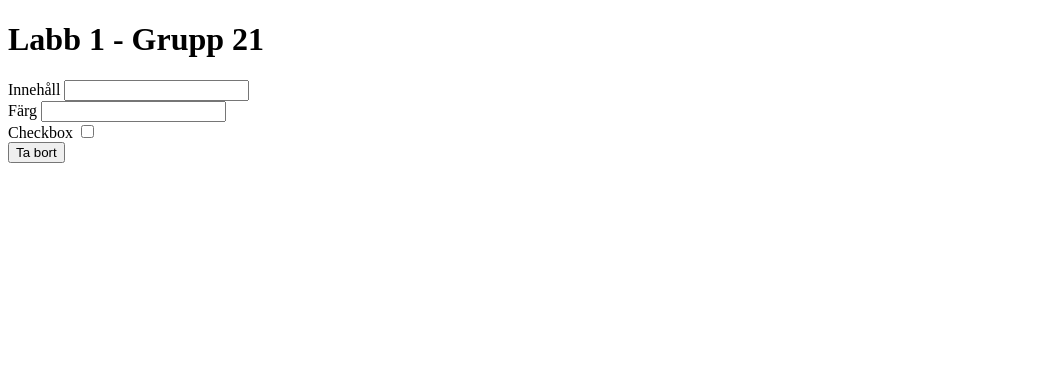
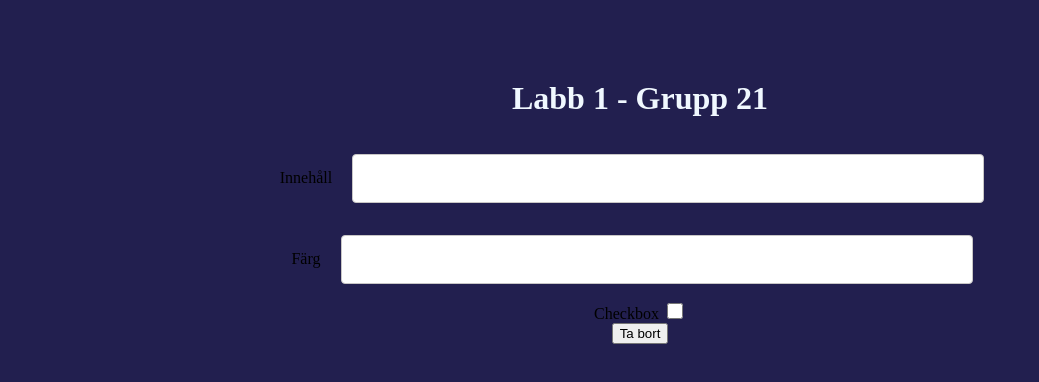
Before and after one commit to h22krsni/gik339-21-labb1, a plain HTML site: page index.html in a window 1280 px wide. Shown: the whole page, without its empty margins (0-1039 px from the left). Drawn offline with Linux system fonts and the light colour scheme.

Commit message:
ny uppdatering
nytt försök på gamla

```diff
--- a/index.html
+++ b/index.html
@@ -11,52 +11,26 @@
   <body>
     <div class="wrapper">
       <h1>Labb 1 - Grupp 21</h1>
-      <div class= "flex">
-      <form id="settings" class="settings">
-        <div class="input-group">
-          <label class="input-label" for="content">Innehåll</label>
-          <input class="input-field" type="text" id="content" name="content"/>
+            <div class= "flex">
+              <div class="input-group">
+                <label  for="content">Innehåll</label>
+                <input  type="text" id="content" name="content" class="textfield"/>
+    </div>
+
+         <div class="input-group">
+          <label  for="color">Färg</label>
+          <input  type="text" id="color" name="color" class="textfield" />
         </div>
-        <div Class="input-group">
-          <label class="input-lable" for="color">Färg</label>
-          <input class="input-field" type="text" id="color" name="color" />
+
+        <div class="input-group checkbox">
+          <label for="divStyle">Checkbox</label>
+          <input type="checkbox" namn="divStyle" id="divStyle" class="checkbox"/>
         </div>
-        <div class="checkbox">
-          <label for="divStyle">Checkbox</label>
-          <input type="checkbox" namn="divStyle" id="divStyle" class="textfält"/>
-        </div>
-        <button Id="remove">Ta bort</button>
+        <button Id="remove" class="button">Ta bort</button>
+        <div id="output"></div>
       </form>
-
-    </div>
-    <div id="dynamicDisplay"></div>
 
     <script src="script.js"></script>
 
   </body>
 </html>
-
-
-
-
-       <!--
-      <div>
-        <div id ="box" class="box">
-          <div class="Färg">
-            <label for ="color">Färg</label>
-            <input type="text" name="color" id="color"class="textfield"/>
-          </div>
-
-          <div class="Innehåll">
-            <label for="content">Innehåll</label>
-            <input type="text" namn="content" id="content" class="textfield"/>
-          </div>
-
-
-
-          <button id="button">Ta bort</button>
-          <div id="divruta"></div>
-
-        </div>
-
-      </div>-->
--- a/script.js
+++ b/script.js
@@ -1,14 +1,45 @@
 // Uppgift 4-6
 //variabel
-const checkbox = document.getElementById("divStyle");
-const inputField = document.querySelectorAll('.input-field');
-const button = document.getElementsByTagName('button');
-const dynamicDisplay = document.getElementById("divruta");
+const checkbox = document.querySelector("divStyle");
+const textfield = document.getElementsByClassName('textfield');
+const button = document.getElementsById('button');
+const output = document.getElementById("output");
 
+function handleInput(e) {
+    const inputName = e.target.name;
+    console.log(e.target);
+
+    if(inputName === 'content') {
+        output.innerHTML = e.target.value;
+    }
+}
+
+for (let field of textfields) {
+    field.addEventListener('input', handleInput);
+    field.addEventListener('blur', handleInput);
+
+}
+
+checkbox.addEventListener('change', function() {
+    const colorInput = textfields[0];
+    if (checkbox.checked) {
+        output.style.backgroundColor = colorInput.value;
+    }
+    else {output.style.backgroundColor = '';
+    }
+});
+
+button.addEventListener('click', function() {
+    output.remove();
+    console.log('DIV:en "output" borttagen');
+});
+/*
 console.log(checkbox);
 console.log(dynamicDisplay);
 console.log(button);
 console.log(inputField);
+
+
 
 checkbox.addEventListener('change', function() {
     for (let inputfield of inputgroup) {
@@ -21,17 +52,20 @@ checkbox.addEventListener('change', function() {
 }
 );
 
-/*
+
 //funktion
 function Eventhandle(e) {
-    console.log(e.target);
+    console.log("Event triggered", e.target);
+    const fieldName = inputField;
+
+    /*
     //console.log(e.target.name);//
     if (e.target.name ==='content') {
         const textinnehåll = e.target.value;
         divruta.innerHTML = textinnehåll;
     }
-}
-
+} */
+/*
 const section = document.querySelector('.textfield');
 section.addEventListener('text',Eventhandle)
 
@@ -69,7 +103,7 @@ button.addEventListener('click', () =>
     divruta.remove()); */
 
 
-inputField.forEach((field) => field.addEventListener('blur', handleBlur));
+/*inputField.forEach((field) => field.addEventListener('blur', handleBlur));
 
 for (let i = 0; i < button.length; i++) {
   button[i].addEventListener('click', handleClick);
@@ -80,3 +114,4 @@ function handleBlur(e) {
   const value = e.target.value;
 
 }
+ */
--- a/style.css
+++ b/style.css
@@ -1,4 +1,4 @@
-/*body{
+body{
   background-color: rgb(34, 31, 79);
 }
 
@@ -39,170 +39,3 @@ width: 1rem;
 height: 1rem;
 box-sizing: border-box;
 }
-
-
-
-/*
-:root {
-  --purple: #4b2582;
-  --purple-hue: 265;
-  --pink: #e50075;
-  --pink-hue: 329;
-  --blue: #0071c2;
-
-  --blue-hue: 205;
-  --green: #007b3c;
-  --green-hue: 149;
-  --yellow: #ffdd00;
-  --yellow-hue: 52;
-  --red: #e4003a;
-  --red-hue: 345;
-}
-
-* {
-  margin: 0;
-  padding: 0;
-}
-
-li {
-  list-style-type: none;
-  line-height: 1.6rem;
-  margin-bottom: 0.6em;
-}
-
-a,
-a:hover {
-  color: inherit;
-  text-decoration: none;
-}
-p {
-  margin-bottom: 1em;
-}
-
-.wrapper {
-  max-width: 75rem;
-  margin: 3rem auto;
-  padding: 1rem;
-  font-family: Arial, Helvetica, sans-serif, sans-serif;
-  color: rgb(255, 255, 255);
-  background: rgb(4, 8, 57);
-}
-h2.sub {
-  margin-bottom: 0.6em;
-  font-family: "Space Mono", monospace;
-  font-weight: 100;
-  text-align: center;
-  color: var(--pink);
-  font-size: 1.2rem;
-}
-h1 {
-  margin-bottom: 1em;
-  font-size: 3rem;
-  text-align: center;
-  margin-bottom: 1rem;
-}
-h3 {
-  font-weight: 300;
-  margin-bottom: 1rem;
-}
-#output,
-.instructions {
-  border-radius: 50px;
-  background: #333333;
-  word-wrap: break-word;
-  padding: 2rem;
-  font-family: "Space Mono", monospace;
-  color: white;
-  border-radius: 0.3rem;
-  background: #333333;
-  box-shadow: 2px 2px 10px #2b2b2b;
-}
-
-.section,
-.sub-section,
-.section__heading,
-.sub-section__paragraph,
-.sub-section__input {
-  background-color: #d3d3d4;
-  padding: 0.3rem;
-  font-size: 1rem;
-  font-weight: normal;
-}
-.section {
-  border-radius: 1rem;
-}
-.sub-section,
-.section__heading,
-.sub-section__paragraph,
-.sub-section__input {
-  margin: 1rem;
-  text-align: center;
-}
-
-.flex {
-  display: flex;
-  width: 100%;
-  gap: 1rem;
-}
-.flex *:first-child {
-  flex-basis: 40%;
-}
-.flex > *:last-child {
-  flex-grow: 1;
-  font-size: 0.9rem;
-}
-button {
-  padding: 0.3rem 1rem;
-  border-radius: 0.5rem;
-  margin-bottom: 0.3rem;
-  outline: 0;
-  border: 2px solid var(--blue);
-  background: var(--blue);
-  color: white;
-  cursor: pointer;
-}
-button:hover {
-  background: hsl(205, 100%, 58%);
-}
-
-.input-group {
-  display: flex;
-  margin-bottom: 1rem;
-}
-.input-label {
-  flex-basis: 25%;
-}
-
-.new-element {
-  width: 50%;
-  margin: 0.4rem auto;
-  height: 100px;
-  background: var(--pink);
-  padding: 1rem;
-  text-align: center;
-}
-
-.rounded {
-  border-radius: 100%;
-}
-.larger {
-  width: 70%;
-  height: 110px;
-}
-
-.form-control {
-  display: flex;
-  width: 40%;
-  margin: 0 auto 1rem auto;
-  gap: 1rem;
-  justify-content: space-between;
-}
-.form-control label {
-  flex-basis: 10rem;
-  text-align: left;
-}
-.form-control select,
-.form-control input {
-  flex-grow: 1;
-}
-*/
```
